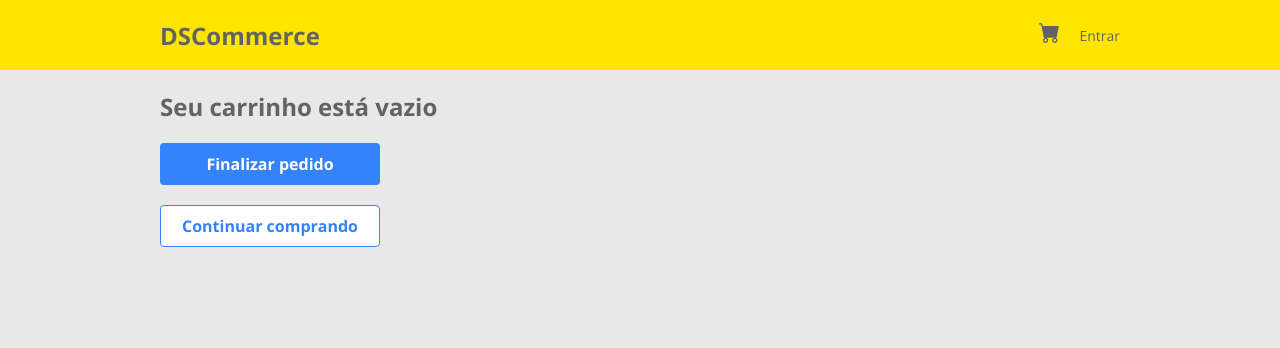
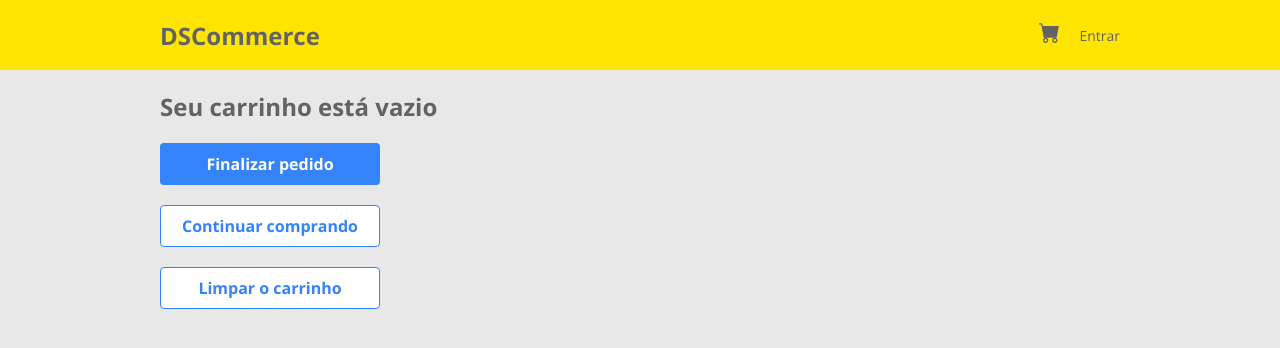
Before and after one commit to auriceliof/DS-Professional-React-05, a React (Vite) app in the folder dscommerce-frontend/: page /cart in a window 1280 px wide. Shown: the top 348 px of the page. Built offline with nearby package versions, Linux system fonts and the light colour scheme.

Commit message:
05-14 Limpando o carrinho

```diff
--- a/dscommerce-frontend/src/localstorage/cart-repository.ts
+++ b/dscommerce-frontend/src/localstorage/cart-repository.ts
@@ -17,3 +17,7 @@ export function get() : OrderDTO {
 
     return cart;
 }
+
+export function clear() {
+    localStorage.setItem(CART_KEY, '{"items":[]}')
+}
--- a/dscommerce-frontend/src/routes/ClientHome/Cart/index.tsx
+++ b/dscommerce-frontend/src/routes/ClientHome/Cart/index.tsx
@@ -7,6 +7,11 @@ import { Link } from "react-router-dom";
 export default function Cart() {
 
   const [cart, setCart] = useState<OrderDTO>(cartService.getCart());
+
+  function handleClearClick() {
+    cartService.clearCart();
+    setCart(cartService.getCart);
+  }
 
   return (
     <main>
@@ -49,10 +54,17 @@ export default function Cart() {
             )
         }
         <div className="dsc-btn-page-container">
-          <div className="dsc-btn dsc-btn-blue">Finalizar pedido</div>
+          <div className="dsc-btn dsc-btn-blue">
+            Finalizar pedido
+          </div>
           <Link to="/catalog">
-            <div className="dsc-btn dsc-btn-white">Continuar comprando</div>
+            <div className="dsc-btn dsc-btn-white">
+              Continuar comprando
+            </div>
           </Link>
+          <div onClick={handleClearClick} className="dsc-btn dsc-btn-white">
+            Limpar o carrinho
+          </div>
         </div>
       </section>
     </main>
--- a/dscommerce-frontend/src/services/cart-service.ts
+++ b/dscommerce-frontend/src/services/cart-service.ts
@@ -19,3 +19,7 @@ export function addProduct(product: ProductDTO) {
             cartRepository.save(cart);
         }
 }
+
+export function clearCart() {
+    cartRepository.clear();
+}
```
